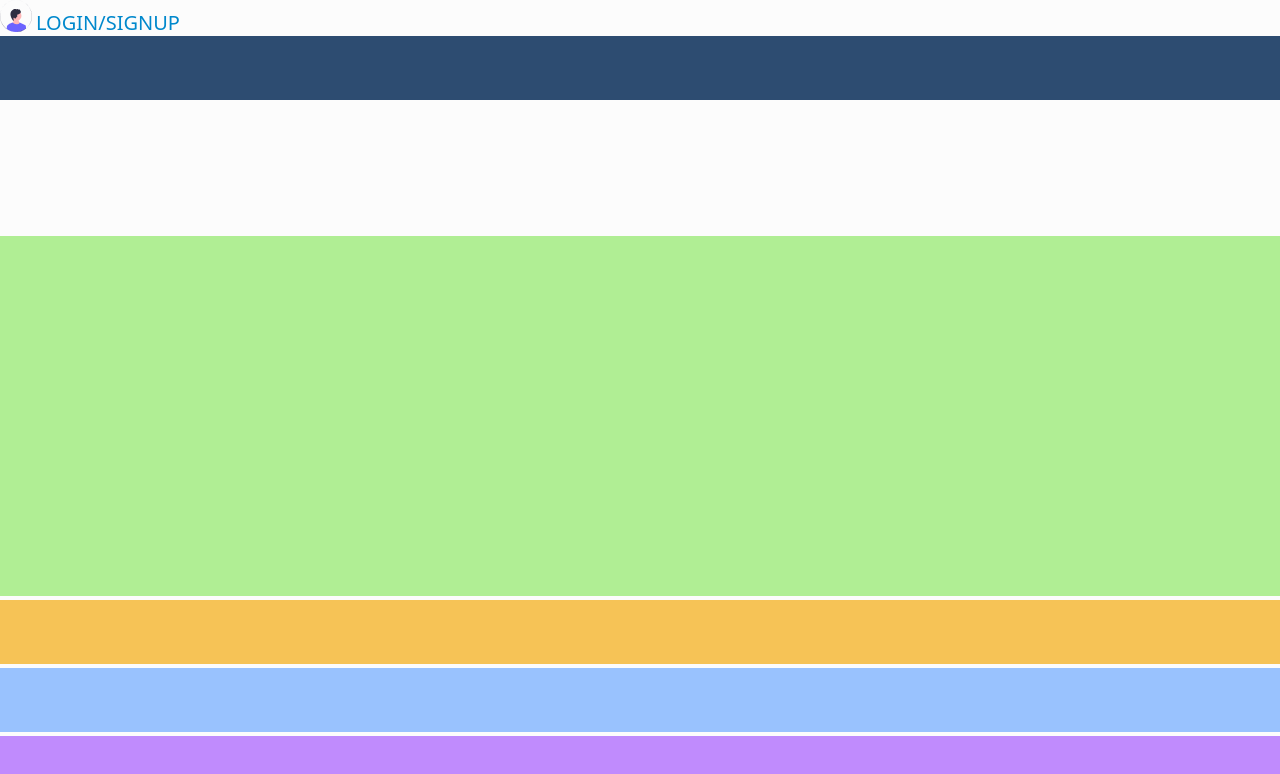
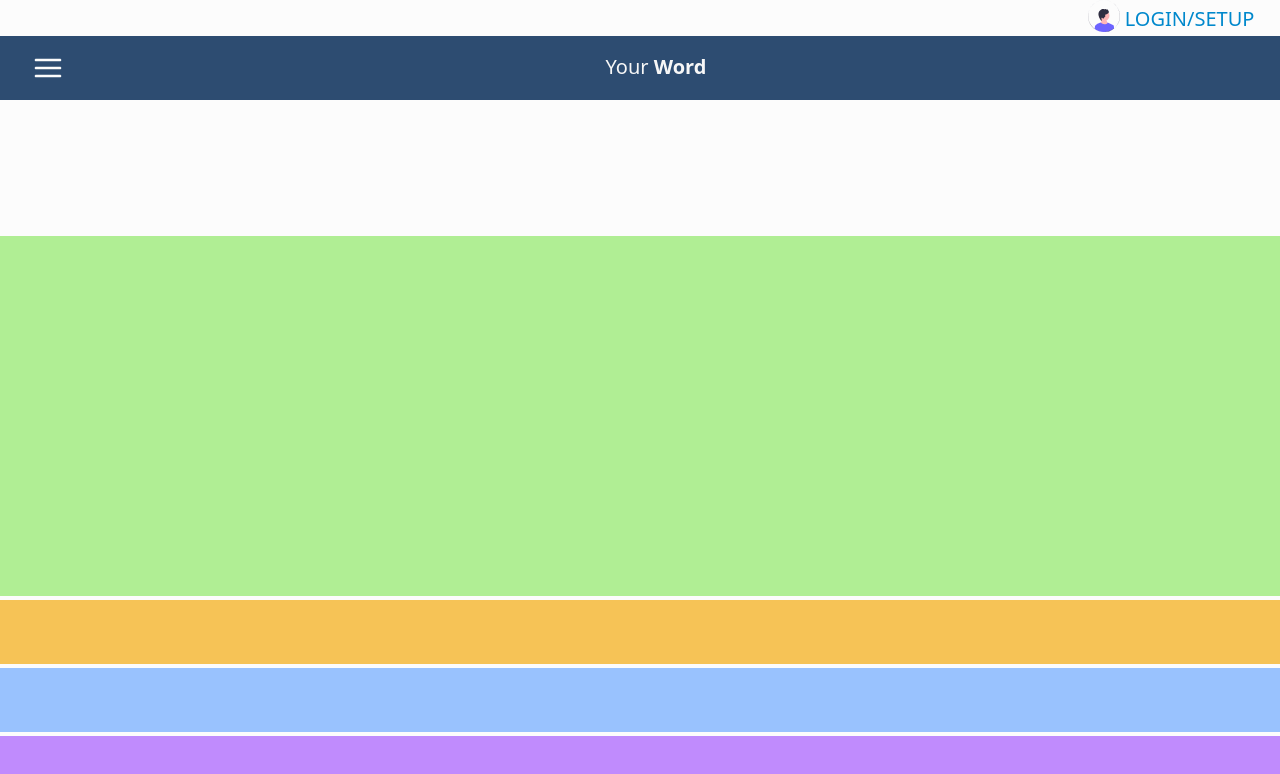
Before and after one commit to ceveloper7/uword, a website: page public/index.html in a window 1280 px wide. Drawn offline with Linux system fonts and the light colour scheme; a web font is replaced by a local one.

Commit message:
Your Word Project - Header component - Login

```diff
--- a/assets/css/styles.css
+++ b/assets/css/styles.css
@@ -78,7 +78,7 @@
 }
 
 /* ******************** Custom Properties ******************** */
-:root{
+:root {
   /*
     MediaQueries
       sm - 0px - 0em
@@ -92,9 +92,9 @@
   --font-logo-black: "Raleway Black", sans-serif;
   --font-code: "Roboto Mono", Consolas;
 
-  --color-primary: #2D4C71;
-  --color-secondary: #6DA6D5;
-  --color-neutro: #E3E5F1;
+  --color-primary: #2d4c71;
+  --color-secondary: #6da6d5;
+  --color-neutro: #e3e5f1;
 
   --color-light-bg: #fcfcfc;
   --color-light-bg-alt: #f7f7f7;
@@ -120,7 +120,6 @@
     var(--color-dark-link),
     var(--color-light-link)
   );
-
 }
 
 /* ******************** User Prefers ******************** */
@@ -172,8 +171,6 @@ body.light {
   --color-link: var(--color-light-link);
   --color-contrast: var(--color-light-contrast);
 }
-
-
 
 /* ******************** Reset CSS ******************** */
 *,
@@ -361,52 +358,75 @@ th {
 
 /* ******************** Components UI ******************** */
 
-
-
-.layout{
+.layout {
   display: grid;
   gap: 0.25rem;
   grid-template-columns: 1fr;
   grid-template-rows: 2rem 4rem 8rem auto 4rem 4rem 4rem;
   grid-template-areas:
-      'header'
-      'left-sidebar'
-      'search'
-      'main'
-      'sidebar-right'
-      'books'
-      'footer';
+    "header"
+    "left-sidebar"
+    "search"
+    "main"
+    "sidebar-right"
+    "books"
+    "footer";
   height: 100vh;
 }
 
 /* ******************** Header ******************** */
-.header{
+.header {
   grid-area: header;
   background: var(--color-light-bg);
 }
 
-.login a{
+.login{
+  display: flex;
+  flex-direction: column;
+  align-items: flex-end;
+}
+
+.login a {
   text-decoration: none;
 }
 
-.login-text{
-  margin-left:4px;
-  position: absolute;
-  top: 8px;
+.login span{
+  margin-right: 1.6rem;
+  position: relative;
+  top: -0.4rem
 }
 
 
 
-
-
-
-
-.left-sidebar{
+/* *********************** Left Sidebar******************** */
+.left-sidebar {
+  display: flex;
+  flex-direction: column;
   grid-area: left-sidebar;
   background: var(--color-primary);
 }
 
-.search{
+.left-sidebar div{
+  padding-left: 32px;
+  padding-top: 16px;
+}
+
+.left-sidebar svg{
+  fill: var(--color-bg);
+  cursor: pointer;
+  width: 32px;
+  height: 32px;
+}
+
+.logo{
+  align-self: center;
+  color: var(--color-bg-alt);
+  position: absolute;
+  padding-left: 4px;
+}
+
+
+.search-form-container {
   grid-area: search;
   background: var(--color-light-bg);
   width: 100%;
@@ -414,7 +434,7 @@ th {
 
 main {
   grid-area: main;
-    background: #B0EE94;
+  background: #b0ee94;
 }
 
 .sidebar-right {
@@ -433,7 +453,9 @@ footer {
   background: #c08bfd;
 }
 
-
-@media screen and (min-width: 48em) {}
-@media screen and (min-width: 62em) {}
-@media screen and (min-width: 75em) {}
+@media screen and (min-width: 48em) {
+}
+@media screen and (min-width: 62em) {
+}
+@media screen and (min-width: 75em) {
+}
--- a/public/assets/css/styles.css
+++ b/public/assets/css/styles.css
@@ -78,7 +78,7 @@
 }
 
 /* ******************** Custom Properties ******************** */
-:root{
+:root {
   /*
     MediaQueries
       sm - 0px - 0em
@@ -92,9 +92,9 @@
   --font-logo-black: "Raleway Black", sans-serif;
   --font-code: "Roboto Mono", Consolas;
 
-  --color-primary: #2D4C71;
-  --color-secondary: #6DA6D5;
-  --color-neutro: #E3E5F1;
+  --color-primary: #2d4c71;
+  --color-secondary: #6da6d5;
+  --color-neutro: #e3e5f1;
 
   --color-light-bg: #fcfcfc;
   --color-light-bg-alt: #f7f7f7;
@@ -120,7 +120,6 @@
     var(--color-dark-link),
     var(--color-light-link)
   );
-
 }
 
 /* ******************** User Prefers ******************** */
@@ -172,8 +171,6 @@ body.light {
   --color-link: var(--color-light-link);
   --color-contrast: var(--color-light-contrast);
 }
-
-
 
 /* ******************** Reset CSS ******************** */
 *,
@@ -361,52 +358,75 @@ th {
 
 /* ******************** Components UI ******************** */
 
-
-
-.layout{
+.layout {
   display: grid;
   gap: 0.25rem;
   grid-template-columns: 1fr;
   grid-template-rows: 2rem 4rem 8rem auto 4rem 4rem 4rem;
   grid-template-areas:
-      'header'
-      'left-sidebar'
-      'search'
-      'main'
-      'sidebar-right'
-      'books'
-      'footer';
+    "header"
+    "left-sidebar"
+    "search"
+    "main"
+    "sidebar-right"
+    "books"
+    "footer";
   height: 100vh;
 }
 
 /* ******************** Header ******************** */
-.header{
+.header {
   grid-area: header;
   background: var(--color-light-bg);
 }
 
-.login a{
+.login{
+  display: flex;
+  flex-direction: column;
+  align-items: flex-end;
+}
+
+.login a {
   text-decoration: none;
 }
 
-.login-text{
-  margin-left:4px;
-  position: absolute;
-  top: 8px;
+.login span{
+  margin-right: 1.6rem;
+  position: relative;
+  top: -0.4rem
 }
 
 
 
-
-
-
-
-.left-sidebar{
+/* *********************** Left Sidebar******************** */
+.left-sidebar {
+  display: flex;
+  flex-direction: column;
   grid-area: left-sidebar;
   background: var(--color-primary);
 }
 
-.search{
+.left-sidebar div{
+  padding-left: 32px;
+  padding-top: 16px;
+}
+
+.left-sidebar svg{
+  fill: var(--color-bg);
+  cursor: pointer;
+  width: 32px;
+  height: 32px;
+}
+
+.logo{
+  align-self: center;
+  color: var(--color-bg-alt);
+  position: absolute;
+  padding-left: 4px;
+}
+
+
+.search-form-container {
   grid-area: search;
   background: var(--color-light-bg);
   width: 100%;
@@ -414,7 +434,7 @@ th {
 
 main {
   grid-area: main;
-    background: #B0EE94;
+  background: #b0ee94;
 }
 
 .sidebar-right {
@@ -433,7 +453,9 @@ footer {
   background: #c08bfd;
 }
 
-
-@media screen and (min-width: 48em) {}
-@media screen and (min-width: 62em) {}
-@media screen and (min-width: 75em) {}
+@media screen and (min-width: 48em) {
+}
+@media screen and (min-width: 62em) {
+}
+@media screen and (min-width: 75em) {
+}
--- a/public/index.html
+++ b/public/index.html
@@ -12,14 +12,27 @@
   <div class="login">
     <a class="user" href="http://">
       <img src="../../assets/img/login.svg">
+      <span>LOGIN/SETUP</span>
     </a>
-    <a href="http://">
-      <span class="login-text">LOGIN/SIGNUP</span>
-    </a>
+
   </div>
 </header>
-    <nav class="left-sidebar"></nav>
-    <form class="search" action=""></form>
+    <nav class="left-sidebar">
+      <div class="menu-icon">
+        <svg xmlns="http://www.w3.org/2000/svg" viewBox="0 0 512 512" width="20" height="20">
+          <title>Menu</title>
+          <path
+            d="M64 277h384c12 0 21-9 21-21s-9-21-21-21H64c-12 0-21 9-21 21s9 21 21 21zm0-128h384c12 0 21-9 21-21s-9-21-21-21H64c-12 0-21 9-21 21s9 21 21 21zm0 256h384c12 0 21-9 21-21s-9-21-21-21H64c-12 0-21 9-21 21s9 21 21 21z">
+          </path>
+        </svg>
+      </div>
+      <div class="logo">
+        <span>Your <b>Word</b></span>
+      </div>
+    </nav>
+    <div class="search-form-container">
+  <form class="search-form" action=""></form>
+</div>
     <main></main>
     <nav class="sidebar-right"></nav>
     <article class="books"></article>
```
Also changed, not shown: _imports/components/header.html (+2 -3 lines), _imports/components/leftsidebar.html (+3 -1 lines), _imports/components/search.html (+3 -1 lines), index.html (+13 -1 lines). Lines whose indentation alone changed are shown as unchanged.
